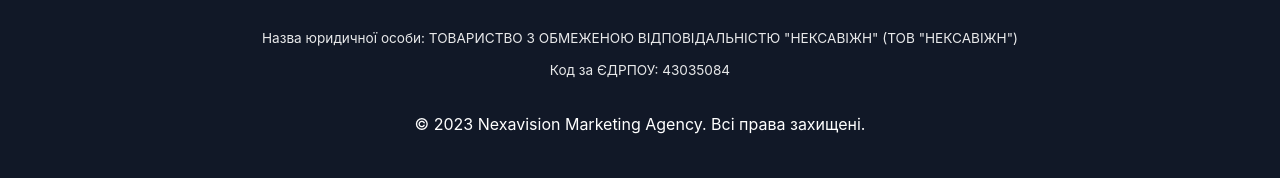
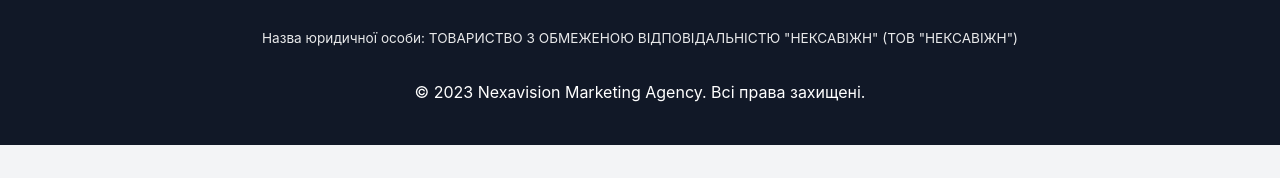
Before and after one commit to Cosmonaut67/nexavision.online, a plain HTML site: page index.html in a window 1280 px wide. Shown: the part 2317-2495 px from the top of the page. After the commit the page ends 2462 px from the top, so only its background shows below. Drawn offline with Linux system fonts and the light colour scheme.

Commit message:
Update index.html

```diff
--- a/index.html
+++ b/index.html
@@ -276,7 +276,6 @@
             <!-- Добавленная юридическая информация -->
             <div class="legal-info">
                 <p>Назва юридичної особи: ТОВАРИСТВО З ОБМЕЖЕНОЮ ВІДПОВІДАЛЬНІСТЮ "НЕКСАВІЖН" (ТОВ "НЕКСАВІЖН")</p>
-                <p>Код за ЄДРПОУ: 43035084</p>
             </div>
             <div class="copyright" style="text-align:center; margin-top:2rem;">
                 <p>© 2023 Nexavision Marketing Agency. Всі права захищені.</p>
```
